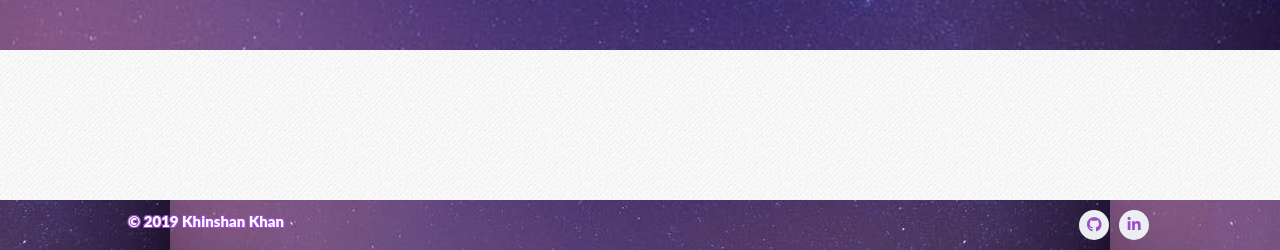
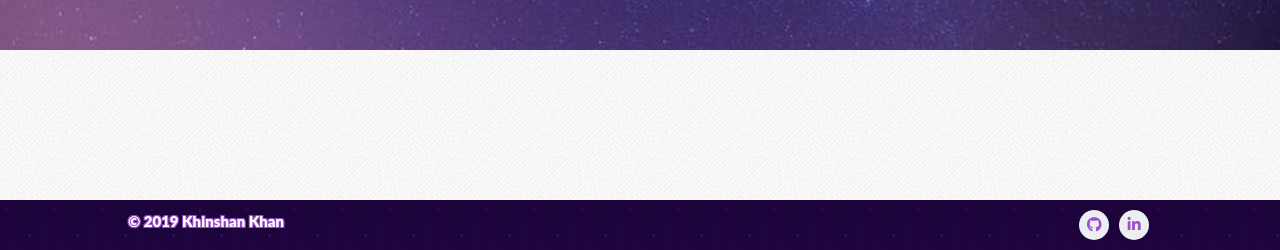
Before and after one commit to khinshankhan/kkhan01.github.io, a Flask app: page /home/ in a window 1280 px wide. Shown: the part 550-800 px from the top of the page. Run offline with Flask 2, Linux system fonts and the light colour scheme; some libraries are stand-ins or nearby versions.

Commit message:
quick fix for footer

```diff
--- a/_flask/static/css/base.css
+++ b/_flask/static/css/base.css
@@ -69,10 +69,10 @@ footer.page-footer {
 }
 
 footer {
-    background-repeat: repeat;
     background-color: #eceff1;
-    background:  url('/static/img/works/tenor.jpg') center bottom;
-    background-position: center bottom;
+    background:  url('/static/img/works/mini-tenor.jpg');
+    background-repeat: repeat-x;
+    background-position: top;
 }
 
 .social [class*="fab fa-"] {
--- a/static/css/base.css
+++ b/static/css/base.css
@@ -69,10 +69,10 @@ footer.page-footer {
 }
 
 footer {
-    background-repeat: repeat;
     background-color: #eceff1;
-    background:  url('/static/img/works/tenor.jpg') center bottom;
-    background-position: center bottom;
+    background:  url('/static/img/works/mini-tenor.jpg');
+    background-repeat: repeat-x;
+    background-position: top;
 }
 
 .social [class*="fab fa-"] {
```
Also changed, not shown: _flask/static/img/works/mini-tenor.jpg (added), static/img/works/mini-tenor.jpg (added).
